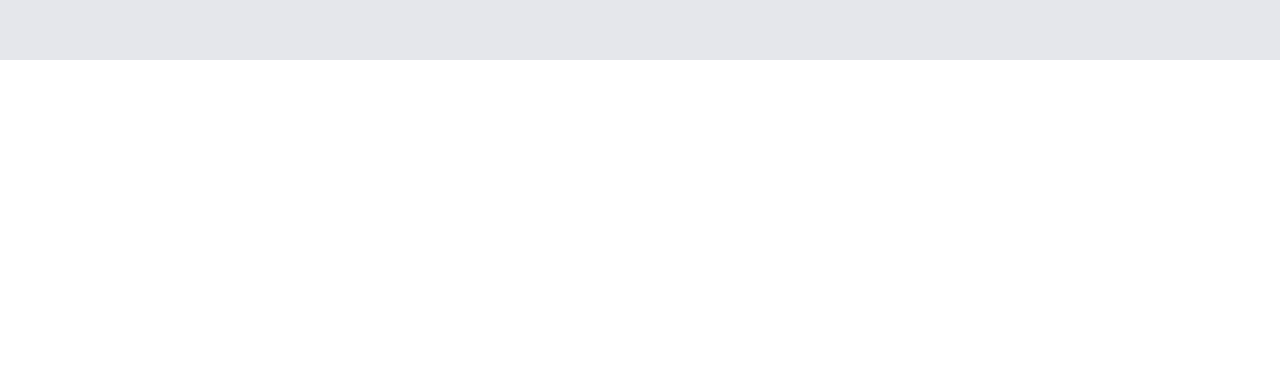
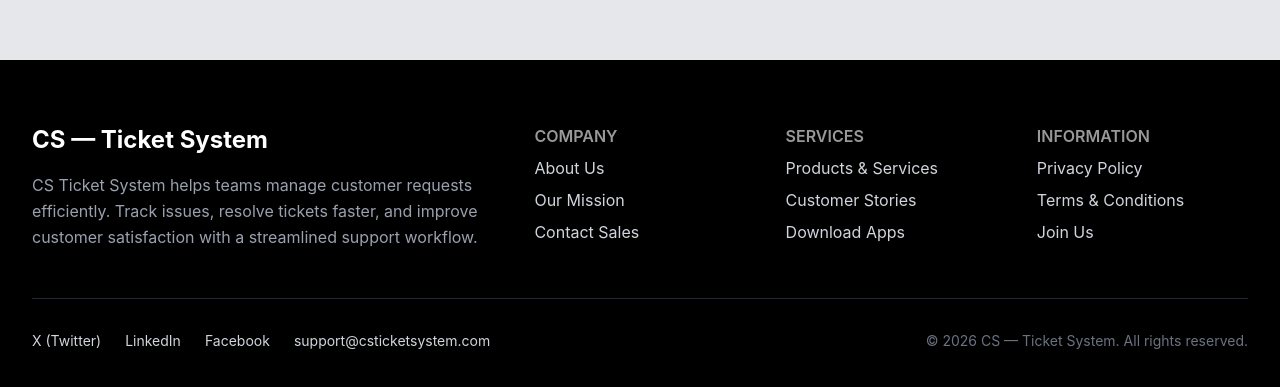
Before and after one commit to tausif-islam-sheik/CS-Ticket-System, a React (Vite) app: page / in a window 1280 px wide. Shown: the part 805-1192 px from the top of the page. Before the commit the page ends 865 px from the top, so only its background shows below. Built offline with nearby package versions, Linux system fonts and the light colour scheme.

Commit message:
Footer added

```diff
--- a/src/App.jsx
+++ b/src/App.jsx
@@ -1,5 +1,6 @@
 import "./App.css";
 import Banner from "./components/Banner";
+import Footer from "./components/Footer";
 import Navbar from "./components/Navbar";
 
 function App() {
@@ -9,6 +10,7 @@ function App() {
       <div className="bg-gray-200 min-h-screen">
         <Banner />
       </div>
+      <Footer />
     </>
   );
 }
--- /dev/null
+++ b/src/components/Footer.jsx
@@ -0,0 +1,130 @@
+const Footer = () => {
+  return (
+    <footer className="bg-black text-gray-300">
+      <div className="max-w-7xl mx-auto px-8 py-16">
+        <div className="grid grid-cols-1 md:grid-cols-5 gap-10">
+          {/* Brand Section */}
+          <div className="md:col-span-2">
+            <h2 className="text-white text-2xl font-bold mb-4">
+              CS — Ticket System
+            </h2>
+            <p className="text-gray-400 leading-relaxed">
+              CS Ticket System helps teams manage customer requests efficiently.
+              Track issues, resolve tickets faster, and improve customer
+              satisfaction with a streamlined support workflow.
+            </p>
+          </div>
+
+          {/* Company */}
+          <div>
+            <h6 className="footer-title text-white">Company</h6>
+            <ul className="space-y-2">
+              <li>
+                <a href="/about" className="link link-hover">
+                  About Us
+                </a>
+              </li>
+              <li>
+                <a href="/mission" className="link link-hover">
+                  Our Mission
+                </a>
+              </li>
+              <li>
+                <a href="/contact" className="link link-hover">
+                  Contact Sales
+                </a>
+              </li>
+            </ul>
+          </div>
+
+          {/* Services */}
+          <div>
+            <h6 className="footer-title text-white">Services</h6>
+            <ul className="space-y-2">
+              <li>
+                <a href="/products" className="link link-hover">
+                  Products & Services
+                </a>
+              </li>
+              <li>
+                <a href="/stories" className="link link-hover">
+                  Customer Stories
+                </a>
+              </li>
+              <li>
+                <a href="/download" className="link link-hover">
+                  Download Apps
+                </a>
+              </li>
+            </ul>
+          </div>
+
+          {/* Information */}
+          <div>
+            <h6 className="footer-title text-white">Information</h6>
+            <ul className="space-y-2">
+              <li>
+                <a href="/privacy" className="link link-hover">
+                  Privacy Policy
+                </a>
+              </li>
+              <li>
+                <a href="/terms" className="link link-hover">
+                  Terms & Conditions
+                </a>
+              </li>
+              <li>
+                <a href="/careers" className="link link-hover">
+                  Join Us
+                </a>
+              </li>
+            </ul>
+          </div>
+        </div>
+
+        {/* Social Links */}
+        <div className="mt-12 border-t border-gray-800 pt-8 flex flex-col md:flex-row justify-between items-center gap-6">
+          <div className="flex gap-6 text-sm">
+            <a
+              href="https://x.com"
+              target="_blank"
+              rel="noreferrer"
+              className="link link-hover"
+            >
+              X (Twitter)
+            </a>
+            <a
+              href="https://linkedin.com"
+              target="_blank"
+              rel="noreferrer"
+              className="link link-hover"
+            >
+              LinkedIn
+            </a>
+            <a
+              href="https://facebook.com"
+              target="_blank"
+              rel="noreferrer"
+              className="link link-hover"
+            >
+              Facebook
+            </a>
+            <a
+              href="mailto:support@csticketsystem.com"
+              className="link link-hover"
+            >
+              support@csticketsystem.com
+            </a>
+          </div>
+
+          <p className="text-gray-500 text-sm">
+            © {new Date().getFullYear()} CS — Ticket System. All rights
+            reserved.
+          </p>
+        </div>
+      </div>
+    </footer>
+  );
+};
+
+export default Footer;
```
